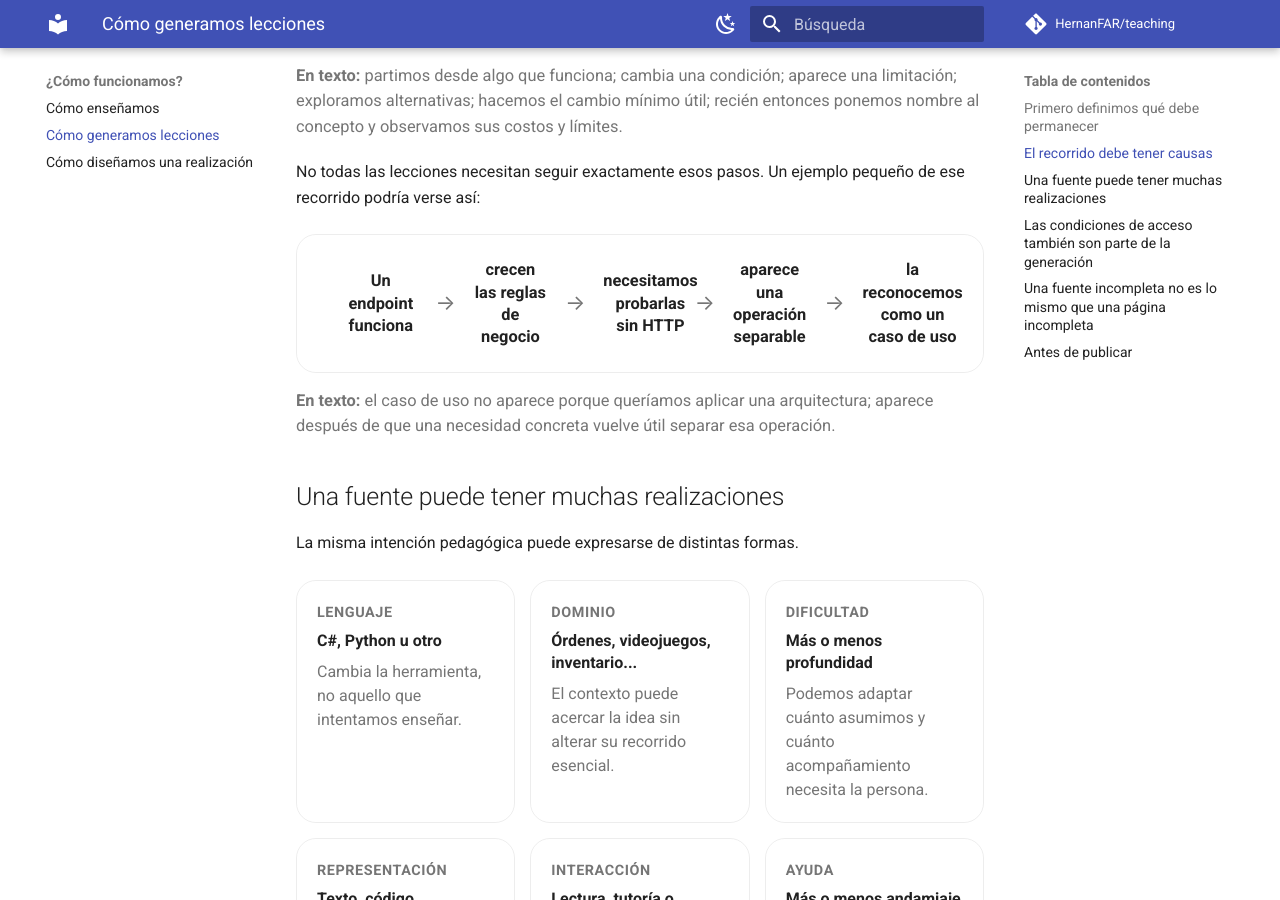
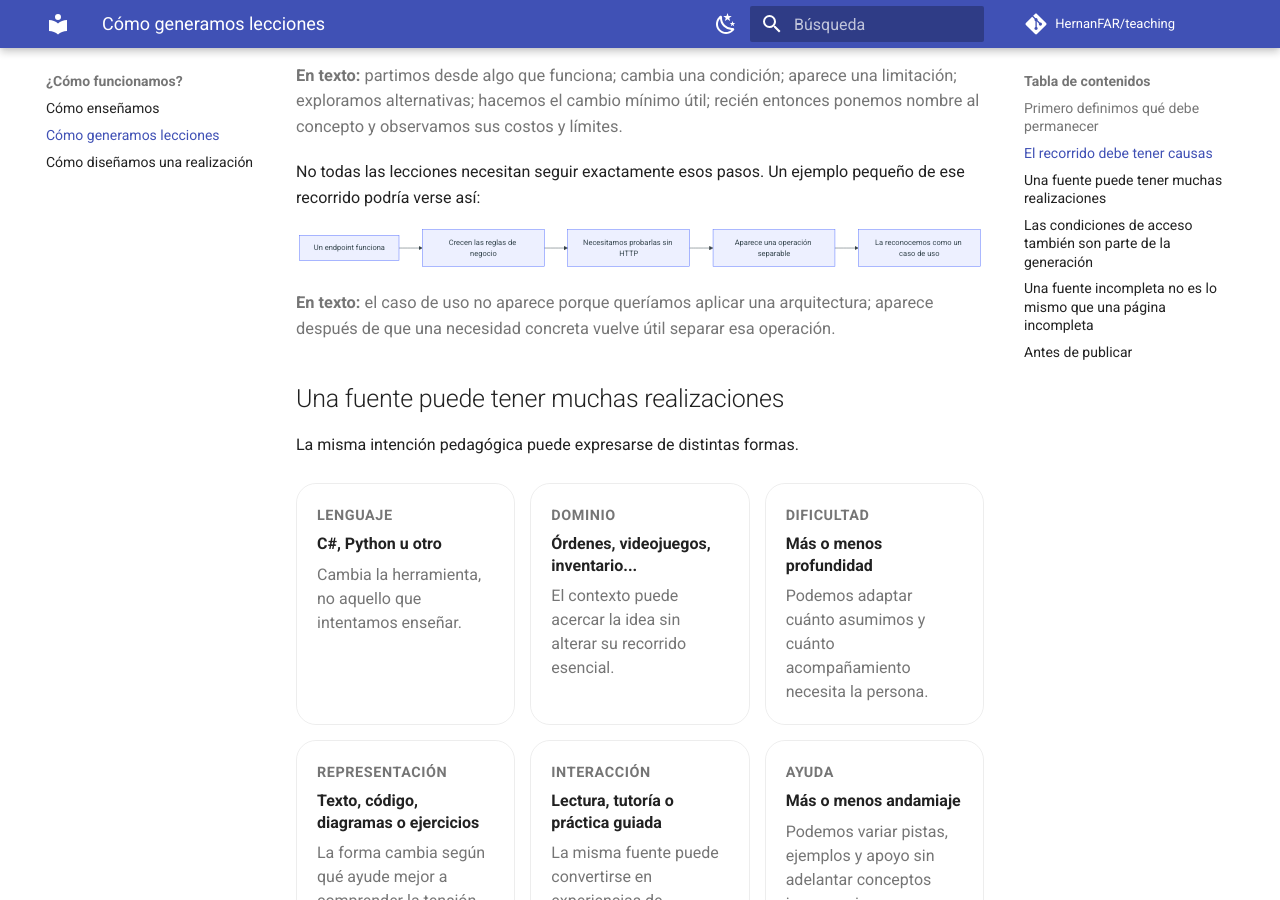
Before and after one commit to HernanFAR/teaching, an MkDocs documentation site: the page built from docs/about/lesson-generation.md, in a window 1280 px wide and 900 px high, scrolled down 1814 px. Built offline with MkDocs 1.6.1 and Material for MkDocs 9.7.7, drawn with Linux system fonts in a browser that asks for light colours; comment, search, counter and statistics services are not loaded; part of the change alters nothing that is shown.

Commit message:
docs: use Mermaid for causal micro-example

````diff
--- a/docs/about/lesson-generation.md
+++ b/docs/about/lesson-generation.md
@@ -115,17 +115,16 @@ En su lugar, preferimos que la explicación conserve una relación causal:
 
 No todas las lecciones necesitan seguir exactamente esos pasos. Un ejemplo pequeño de ese recorrido podría verse así:
 
-<div class="teaching-flow teaching-flow--compact">
-<div class="teaching-flow__step"><strong>Un endpoint funciona</strong></div>
-<div class="teaching-flow__arrow" aria-hidden="true">→</div>
-<div class="teaching-flow__step"><strong>crecen las reglas de negocio</strong></div>
-<div class="teaching-flow__arrow" aria-hidden="true">→</div>
-<div class="teaching-flow__step"><strong>necesitamos probarlas sin HTTP</strong></div>
-<div class="teaching-flow__arrow" aria-hidden="true">→</div>
-<div class="teaching-flow__step"><strong>aparece una operación separable</strong></div>
-<div class="teaching-flow__arrow" aria-hidden="true">→</div>
-<div class="teaching-flow__step"><strong>la reconocemos como un caso de uso</strong></div>
-</div>
+```mermaid
+flowchart LR
+    A["Un endpoint funciona"]
+    B["Crecen las reglas de negocio"]
+    C["Necesitamos probarlas sin HTTP"]
+    D["Aparece una operación separable"]
+    E["La reconocemos como un caso de uso"]
+
+    A --> B --> C --> D --> E
+```
 
 <p class="visual-equivalent"><strong>En texto:</strong> el caso de uso no aparece porque queríamos aplicar una arquitectura; aparece después de que una necesidad concreta vuelve útil separar esa operación.</p>
 
````
